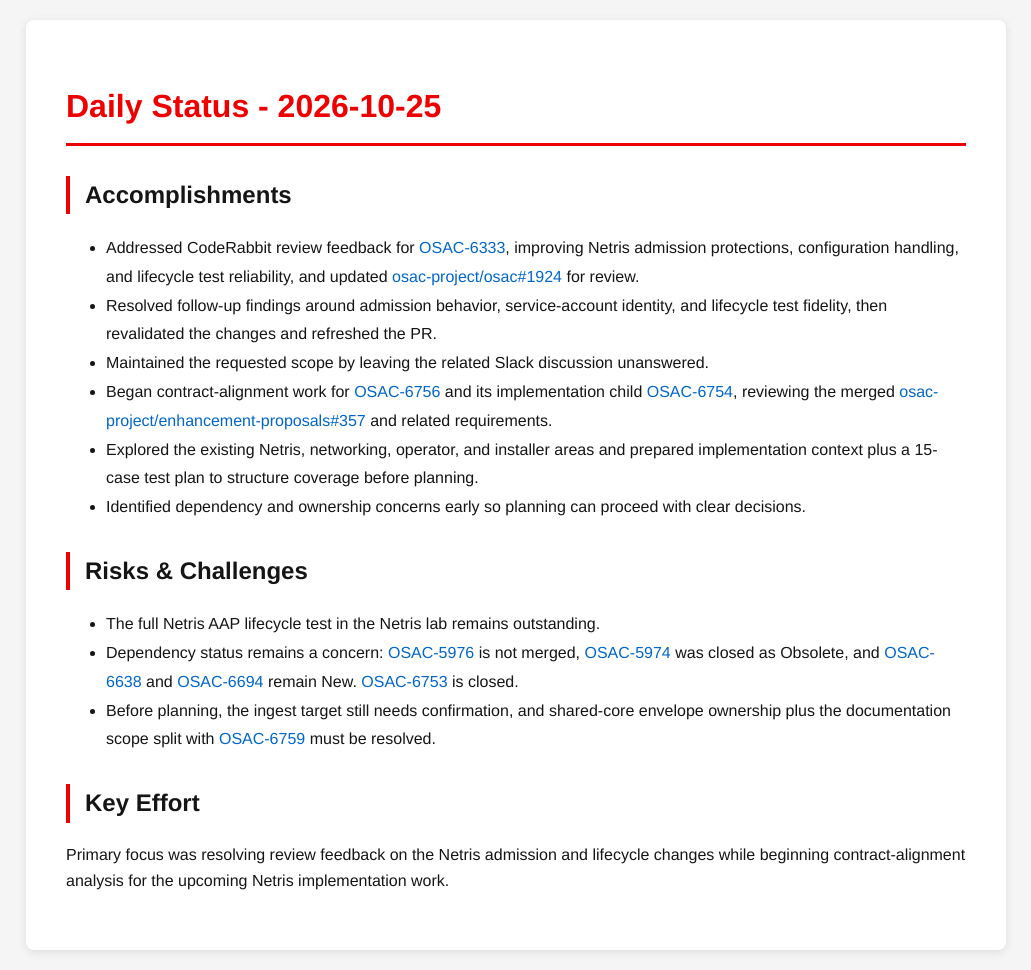
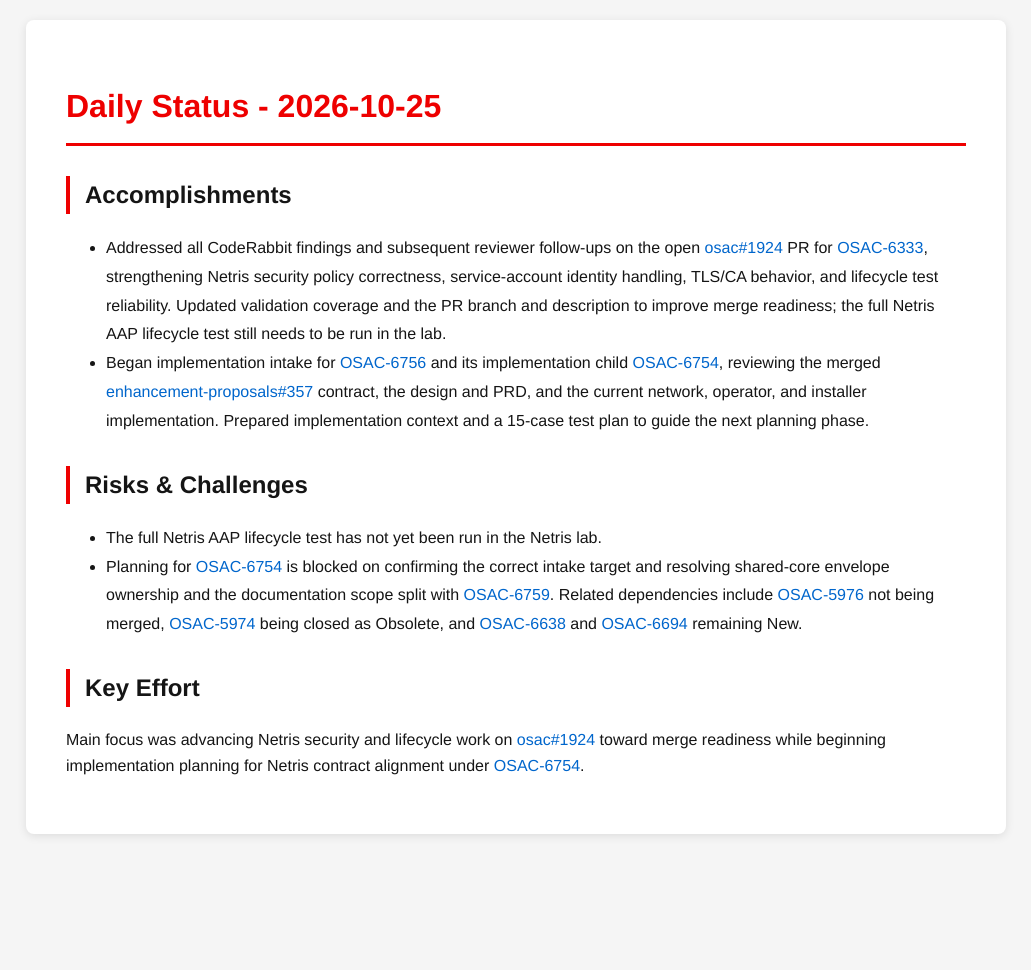
Before and after one commit to tzvatot/daily-status, a Jekyll site: the page built from 2026-10-25.md, in a window 1280 px wide. Shown: the whole page, without its empty margins (124-1155 px from the left). Built offline with Jekyll 4.4.1, drawn with Linux system fonts in a browser that asks for light colours; after the commit the page ends 900 px from its top, so only the background shows below that.

Commit message:
Daily status update - 2026-10-25

```diff
--- a/2026-10-25.md
+++ b/2026-10-25.md
@@ -7,17 +7,12 @@
 # Daily Status - 2026-10-25
 
 ## Accomplishments
-- Addressed CodeRabbit review feedback for [OSAC-6333](https://redhat.atlassian.net/browse/OSAC-6333), improving Netris admission protections, configuration handling, and lifecycle test reliability, and updated [osac-project/osac#1924](https://github.com/osac-project/osac/pull/1924) for review.
-- Resolved follow-up findings around admission behavior, service-account identity, and lifecycle test fidelity, then revalidated the changes and refreshed the PR.
-- Maintained the requested scope by leaving the related Slack discussion unanswered.
-- Began contract-alignment work for [OSAC-6756](https://redhat.atlassian.net/browse/OSAC-6756) and its implementation child [OSAC-6754](https://redhat.atlassian.net/browse/OSAC-6754), reviewing the merged [osac-project/enhancement-proposals#357](https://github.com/osac-project/enhancement-proposals/pull/357) and related requirements.
-- Explored the existing Netris, networking, operator, and installer areas and prepared implementation context plus a 15-case test plan to structure coverage before planning.
-- Identified dependency and ownership concerns early so planning can proceed with clear decisions.
+- Addressed all CodeRabbit findings and subsequent reviewer follow-ups on the open [osac#1924](https://github.com/osac-project/osac/pull/1924) PR for [OSAC-6333](https://redhat.atlassian.net/browse/OSAC-6333), strengthening Netris security policy correctness, service-account identity handling, TLS/CA behavior, and lifecycle test reliability. Updated validation coverage and the PR branch and description to improve merge readiness; the full Netris AAP lifecycle test still needs to be run in the lab.
+- Began implementation intake for [OSAC-6756](https://redhat.atlassian.net/browse/OSAC-6756) and its implementation child [OSAC-6754](https://redhat.atlassian.net/browse/OSAC-6754), reviewing the merged [enhancement-proposals#357](https://github.com/osac-project/enhancement-proposals/pull/357) contract, the design and PRD, and the current network, operator, and installer implementation. Prepared implementation context and a 15-case test plan to guide the next planning phase.
 
 ## Risks & Challenges
-- The full Netris AAP lifecycle test in the Netris lab remains outstanding.
-- Dependency status remains a concern: [OSAC-5976](https://redhat.atlassian.net/browse/OSAC-5976) is not merged, [OSAC-5974](https://redhat.atlassian.net/browse/OSAC-5974) was closed as Obsolete, and [OSAC-6638](https://redhat.atlassian.net/browse/OSAC-6638) and [OSAC-6694](https://redhat.atlassian.net/browse/OSAC-6694) remain New. [OSAC-6753](https://redhat.atlassian.net/browse/OSAC-6753) is closed.
-- Before planning, the ingest target still needs confirmation, and shared-core envelope ownership plus the documentation scope split with [OSAC-6759](https://redhat.atlassian.net/browse/OSAC-6759) must be resolved.
+- The full Netris AAP lifecycle test has not yet been run in the Netris lab.
+- Planning for [OSAC-6754](https://redhat.atlassian.net/browse/OSAC-6754) is blocked on confirming the correct intake target and resolving shared-core envelope ownership and the documentation scope split with [OSAC-6759](https://redhat.atlassian.net/browse/OSAC-6759). Related dependencies include [OSAC-5976](https://redhat.atlassian.net/browse/OSAC-5976) not being merged, [OSAC-5974](https://redhat.atlassian.net/browse/OSAC-5974) being closed as Obsolete, and [OSAC-6638](https://redhat.atlassian.net/browse/OSAC-6638) and [OSAC-6694](https://redhat.atlassian.net/browse/OSAC-6694) remaining New.
 
 ## Key Effort
-Primary focus was resolving review feedback on the Netris admission and lifecycle changes while beginning contract-alignment analysis for the upcoming Netris implementation work.
+Main focus was advancing Netris security and lifecycle work on [osac#1924](https://github.com/osac-project/osac/pull/1924) toward merge readiness while beginning implementation planning for Netris contract alignment under [OSAC-6754](https://redhat.atlassian.net/browse/OSAC-6754).
```
